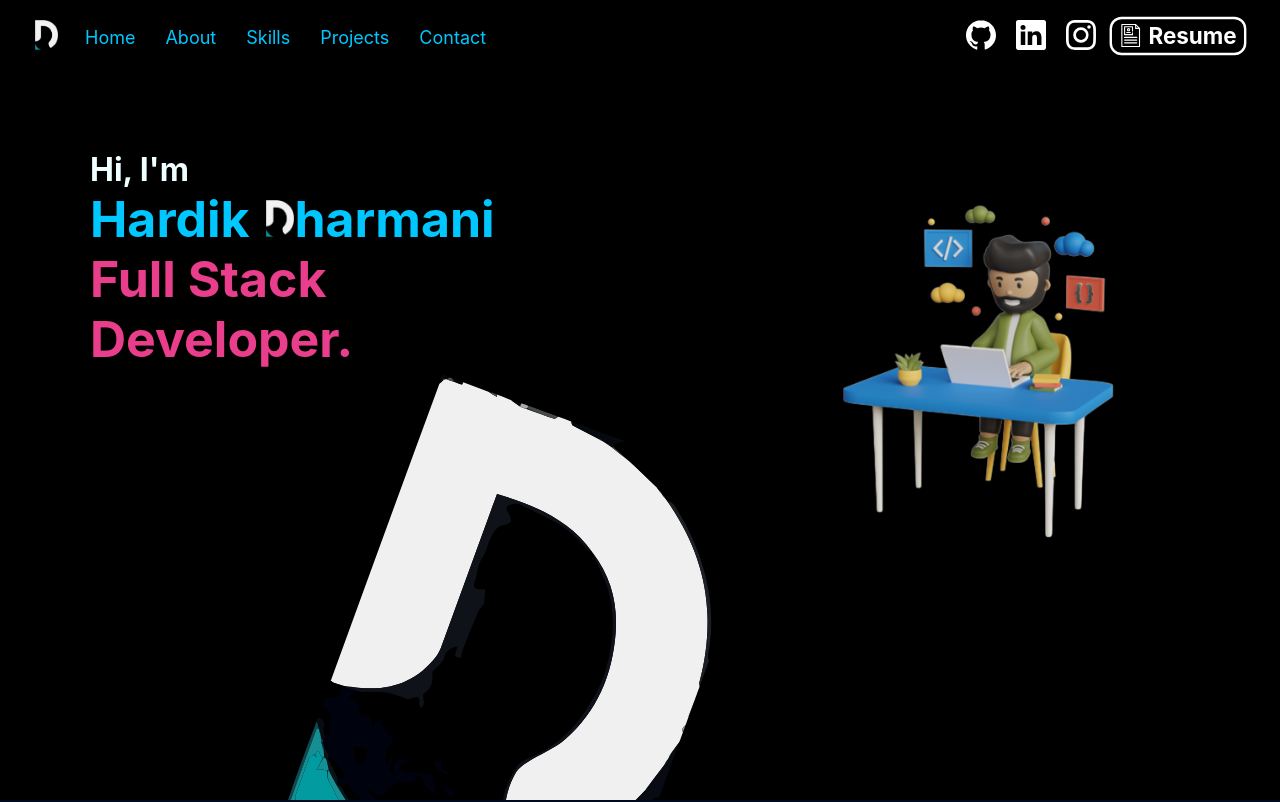
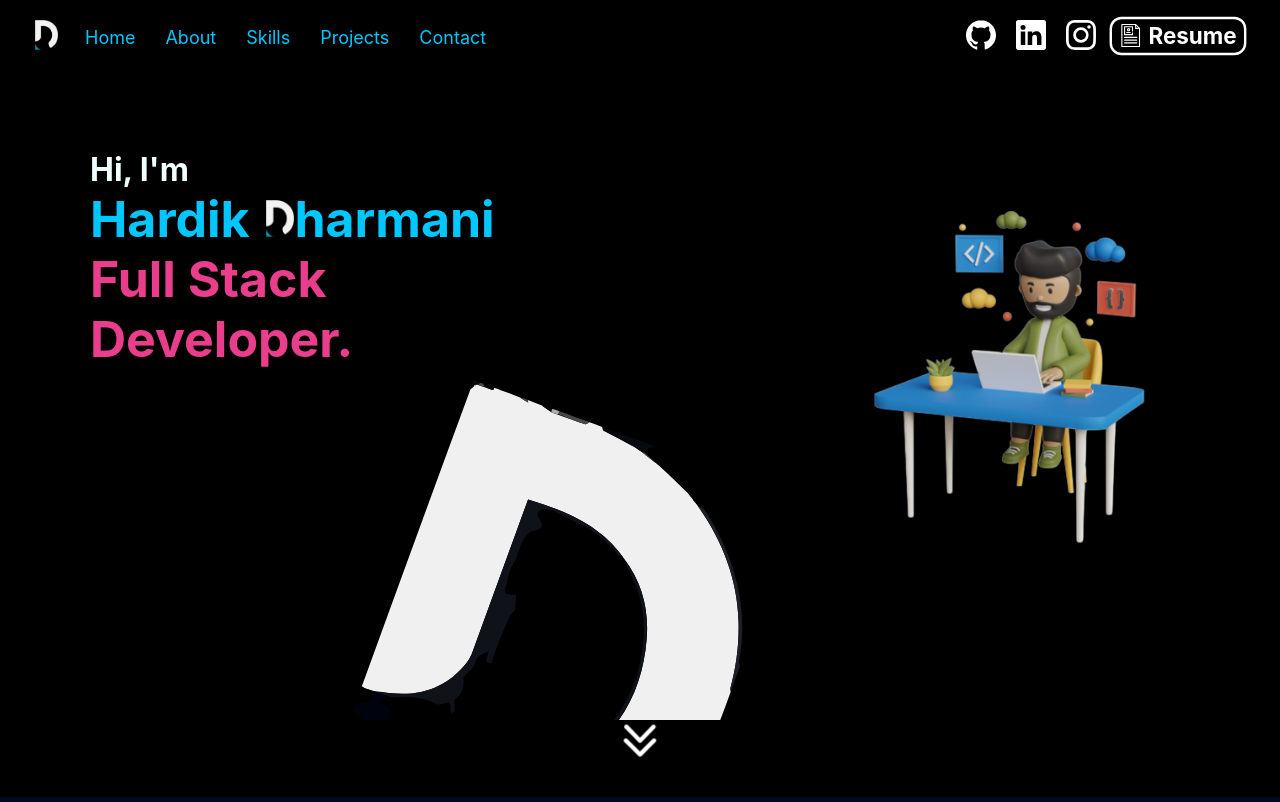
Before and after one commit to Ddharmani3/Portfolio, a React (Create React App) app: page / in a window 1280 px wide. Shown: the top 802 px of the page. Built offline with nearby package versions, Linux system fonts and the light colour scheme.

Commit message:
added down animation

```diff
--- a/src/components/titlebanner.css
+++ b/src/components/titlebanner.css
@@ -5,11 +5,44 @@
 
   background-color: black;
   width: 100%;
-    height: 100vh;
+  height: 90vh;
+}
+.downsvg{
+  rotate: 90deg;
+  animation: bounce 0.7s;
+  animation-timing-function: ease-in;
+  animation-direction: alternate;
+  animation-iteration-count: infinite;
+  cursor: pointer;
+
+}
+
+@keyframes bounce {
+  0% {
+      transform: translate3d(0, 0, 0);
+  }
+  100% {
+    transform: translate3d(1rem, 0, 0);
+  }
+  /* 100% {
+      transform: translate3d(0, 0, 0);
+  } */
+}
+
+.downarrowd{
+  display: flex;
+  justify-content: center;
+  padding-bottom: 5vh;
+
+}
+
+.bannercontent{
+
   display: flex;
   justify-content: space-between;
+}
 
-  }
+
 .logoban{
 
   margin-top: 7vh;
--- a/src/components/titlebanner.js
+++ b/src/components/titlebanner.js
@@ -3,13 +3,17 @@ import Dlogo from './Svgs/dlogo'
 import Aos from 'aos'
 import "aos/dist/aos.css"
 import './titlebanner.css'
+import { NavHashLink } from 'react-router-hash-link';
+
 
 
 function titlebanner() {
   Aos.init();
 
   return (
+    <>
    <div  className="banner">
+<div className="bannercontent">
 
     <div className="tcont">
         <h1 className="hi">Hi, I'm</h1>
@@ -26,7 +30,15 @@ function titlebanner() {
          <Dlogo width="350px" view="0 0 235 309"/>
 
        </div>
+         </div>
    </div>
+         <div className="downarrowd">
+          <NavHashLink smooth  exact to="#about">
+          <svg className='downsvg'  x="0px" y="0px" viewBox="0 0 120.64 122.88" width={"2rem"} fill='white'  xmlSpace="preserve"><g><path d="M54.03,108.91c-1.55,1.63-2.31,3.74-2.28,5.85c0.03,2.11,0.84,4.2,2.44,5.79l0.12,0.12c1.58,1.5,3.6,2.23,5.61,2.2 c2.01-0.03,4.01-0.82,5.55-2.37c17.66-17.66,35.13-35.61,52.68-53.4c0.07-0.05,0.13-0.1,0.19-0.16c1.55-1.63,2.31-3.76,2.28-5.87 c-0.03-2.11-0.85-4.21-2.45-5.8l-0.27-0.26C100.43,37.47,82.98,19.87,65.46,2.36C63.93,0.82,61.93,0.03,59.92,0 c-2.01-0.03-4.03,0.7-5.61,2.21l-0.15,0.15c-1.57,1.58-2.38,3.66-2.41,5.76c-0.03,2.1,0.73,4.22,2.28,5.85l47.22,47.27 L54.03,108.91L54.03,108.91z M2.26,106.91c-1.54,1.62-2.29,3.73-2.26,5.83c0.03,2.11,0.84,4.2,2.44,5.79l0.12,0.12 c1.57,1.5,3.6,2.23,5.61,2.21c2.01-0.03,4.02-0.82,5.55-2.37C31.01,101.2,48.87,84.2,66.39,67.12c0.07-0.05,0.14-0.11,0.21-0.17 c1.55-1.63,2.31-3.76,2.28-5.87c-0.03-2.11-0.85-4.21-2.45-5.8C48.94,38.33,31.36,21.44,13.83,4.51l-0.12-0.13 c-1.53-1.54-3.53-2.32-5.54-2.35C6.16,2,4.14,2.73,2.56,4.23L2.41,4.38C0.84,5.96,0.03,8.05,0,10.14c-0.03,2.1,0.73,4.22,2.28,5.85 l47.18,45.24L2.26,106.91L2.26,106.91z"/></g></svg>
+          </NavHashLink>
+         </div>
+
+         </>
   )
 }
 
```
Lines whose indentation alone changed are shown as unchanged.
